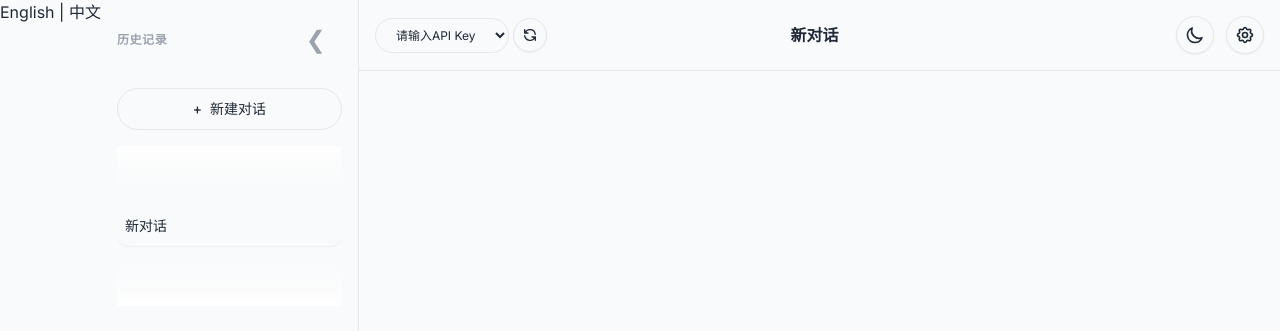
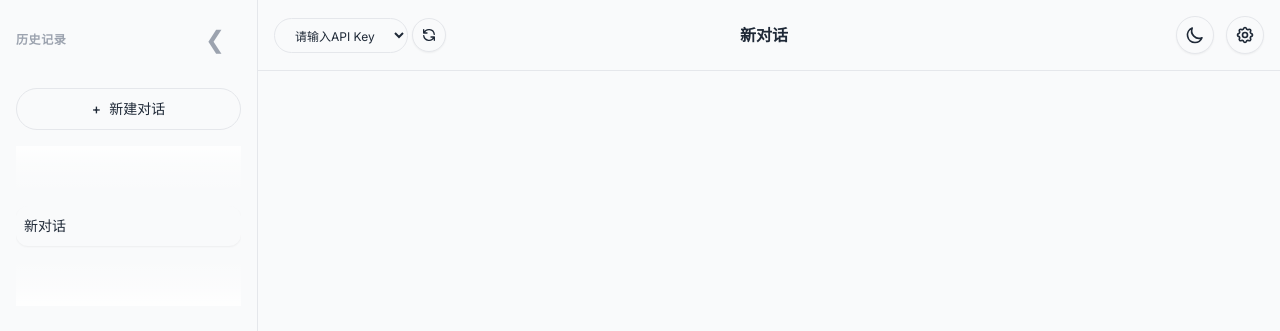
Before and after one commit to chickenyoutoo-beautiful/Webui-aichat-supportwebsearch, a website: page index.html in a window 1280 px wide. Shown: the top 331 px of the page. Drawn offline with nearby package versions, Linux system fonts and the light colour scheme.

```diff
--- a/index.html
+++ b/index.html
@@ -15,18 +15,6 @@
     <script src="https://cdn.tailwindcss.com"></script>
 </head>
 <body class="flex h-screen overflow-hidden text-gray-800 dark:text-gray-200">
-    <!-- Add language switcher to your index.html -->
-    <div class="language-switcher">
-      <a href="#en" onclick="switchLanguage('en')">English</a> |
-      <a href="#zh" onclick="switchLanguage('zh')">中文</a>
-    </div>
-
-    <script>
-    function switchLanguage(lang) {
-      localStorage.setItem('preferredLanguage', lang);
-      // Load corresponding README or show language-specific content
-    }
-    </script>
 
     <!-- 侧边栏遮罩（用于点击关闭） -->
     <div id="sidebarMask" class="sidebar-mask" onclick="closeAllSidebars()"></div>
```
